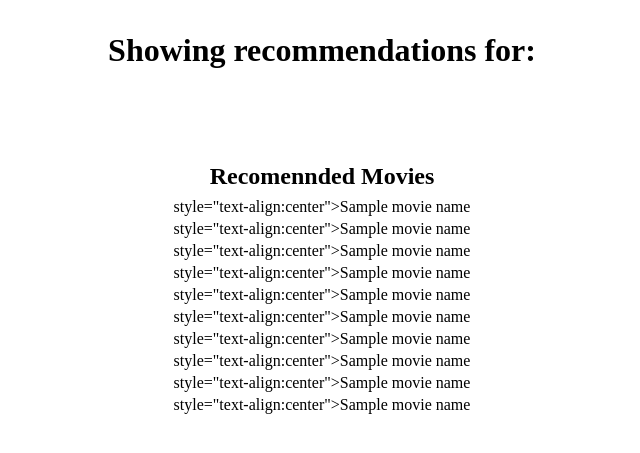
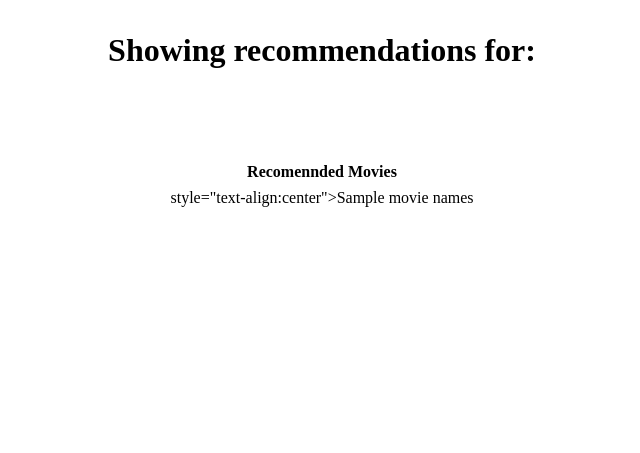
Before and after one commit to ranapanguNaveen9/Movie-recommendation-engine, a Flask app: template Templates/yes.html in a window 1280 px wide. Shown: the top 453 px of the page, without its empty margins (318-958 px from the left). Run offline with Flask 2, Linux system fonts and the light colour scheme; the template is opened without the code that fills it: most values are stand-ins (such as "Sample title", 1, 10 or a date in 2020).

Commit message:
Update yes.html

```diff
--- a/Templates/yes.html
+++ b/Templates/yes.html
@@ -13,40 +13,14 @@
                     </colgroup>
                     <thead>
                         <tr>
-                            <th scope="col" style="text-align:center; font-size: 150%; padding:5px"> Recomennded Movies </th>
+                            <th scope="col" style="text-align:center; font-size: 100%; padding:5px"> Recomennded Movies </th>
                         </tr>
                     </thead>
                     <tbody>
                         <tr>
-                            <td>style="text-align:center">{{ movie_names[0] }}</td>
+                            <td>style="text-align:center">{{ movie_names }}</td>
                         </tr>
-                        <tr>
-                                <td>style="text-align:center">{{ movie_names[1] }}</td>
-                        </tr>
-                        <tr>
-                                <td>style="text-align:center">{{ movie_names[2] }}</td>
-                        </tr>
-                        <tr>
-                                <td>style="text-align:center">{{ movie_names[3] }}</td>
-                        </tr>
-                        <tr>
-                                <td>style="text-align:center">{{ movie_names[4] }}</td>
-                        </tr>
-                        <tr>
-                                <td>style="text-align:center">{{ movie_names[5] }}</td>
-                        </tr>
-                        <tr>
-                                <td>style="text-align:center">{{ movie_names[6] }}</td>
-                        </tr>
-                        <tr>
-                                <td>style="text-align:center">{{ movie_names[7] }}</td>
-                        </tr>
-                        <tr>
-                                <td>style="text-align:center">{{ movie_names[8] }}</td>
-                        </tr>
-                        <tr>
-                                <td>style="text-align:center">{{ movie_names[9] }}</td>
-                        </tr>
+
                     </tbody>
                 </table>
         </div>
```
